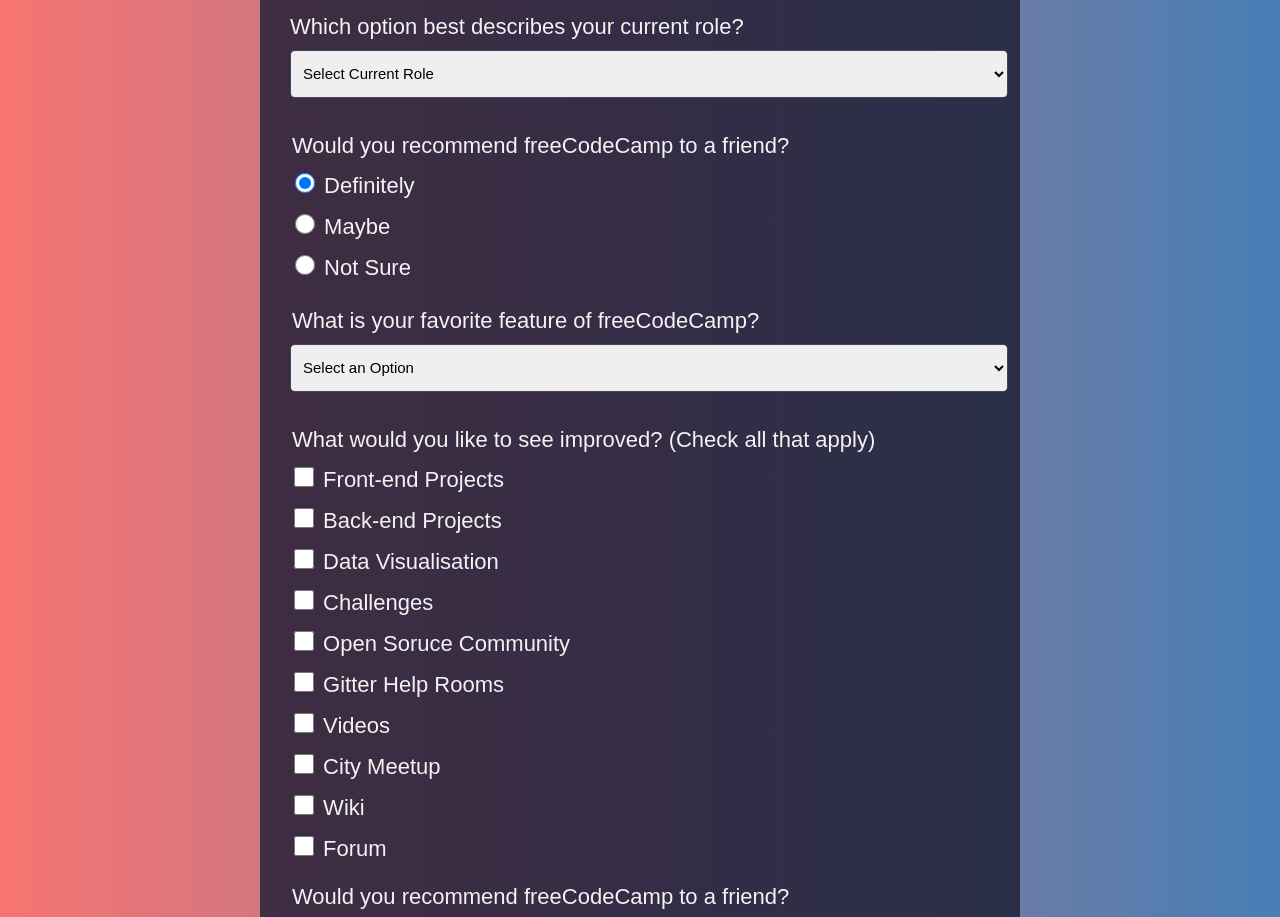
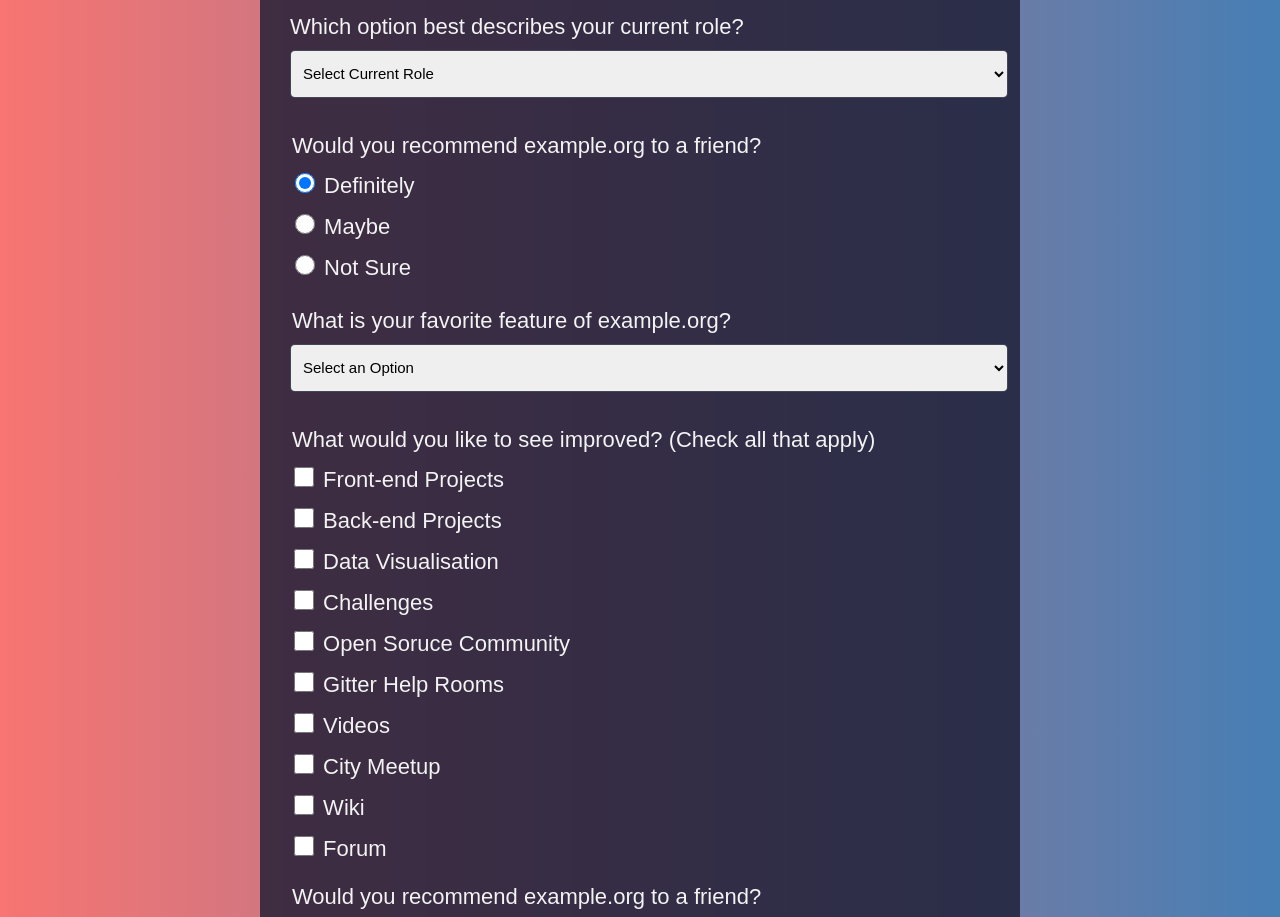
Before and after one commit to prabhat-bidalia/survey-form, a plain HTML site: page index.html in a window 1280 px wide. Shown: the part 540-1457 px from the top of the page. Drawn offline with Linux system fonts and the light colour scheme.

Commit message:
Update index.html

```diff
--- a/index.html
+++ b/index.html
@@ -23,13 +23,13 @@
                 <option>Full Time Learner</option>
                 <option>Other</option>
             </select></label>
-        <legend>Would you recommend freeCodeCamp to a friend?</legend>
+        <legend>Would you recommend example.org to a friend?</legend>
         <label>
             <input name="user-recommend" id="definitely" type="radio" class="input-radio" checked> Definitely</label><br>
         <label><input name="user-recommend" id="maybe" type="radio" class="input-radio"> Maybe</label><br>
         <label><input name="user-recommend" id="notsure" type="radio" class="input-radio"> Not Sure</label><br>
         <br>
-        <legend>What is your favorite feature of freeCodeCamp?</legend>
+        <legend>What is your favorite feature of example.org?</legend>
         <select id="dropdown">
             <option>Select an Option</option>
             <option>Challenges</option>
@@ -48,7 +48,7 @@
         <label><input type="checkbox" class="input-radio"> City Meetup</label><br>
         <label><input type="checkbox" class="input-radio"> Wiki</label><br>
         <label><input type="checkbox" class="input-radio"> Forum</label><br>
-        <legend style="margin-top: 3%;">Would you recommend freeCodeCamp to a friend?</legend>
+        <legend style="margin-top: 3%;">Would you recommend example.org to a friend?</legend>
             <label><textarea type="text" id="comment" placeholder="Enter Your Comment Here.."></textarea></label>
         <input id="btn" type="submit">
     </form>
```
